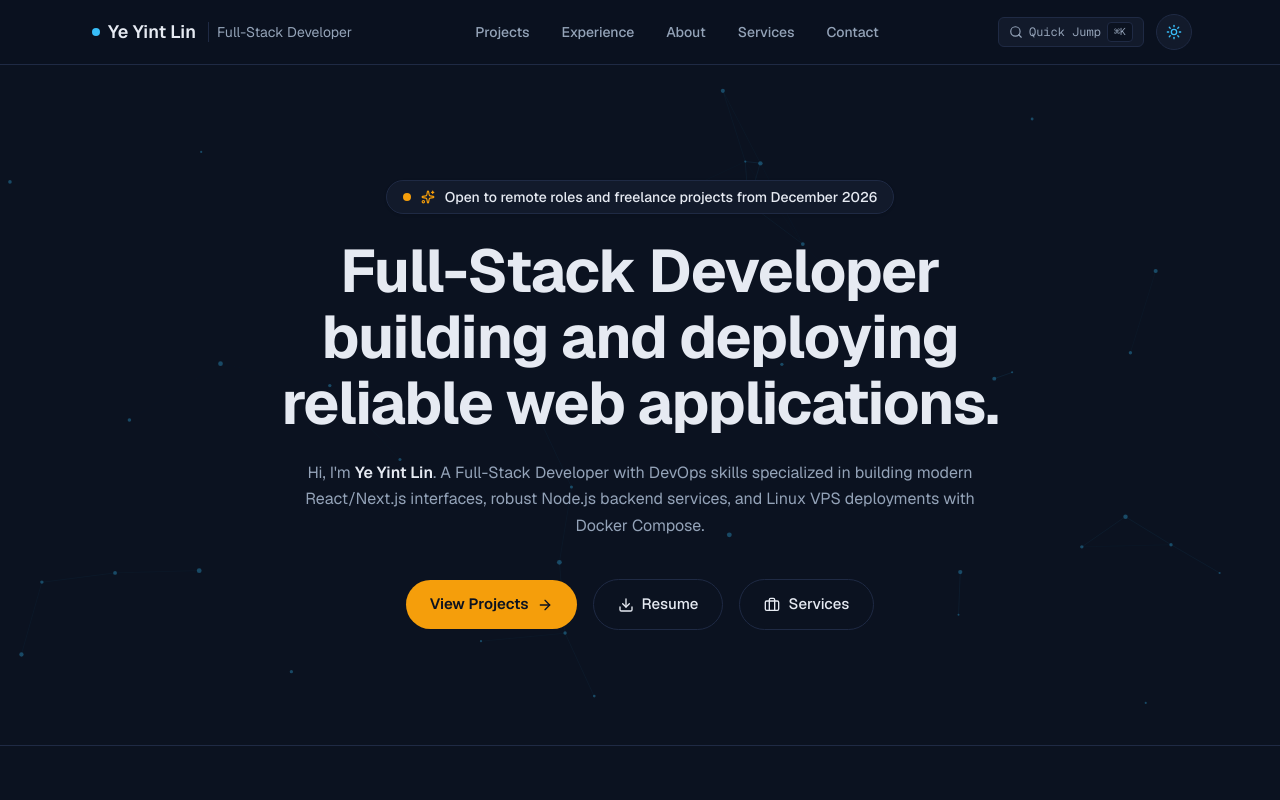
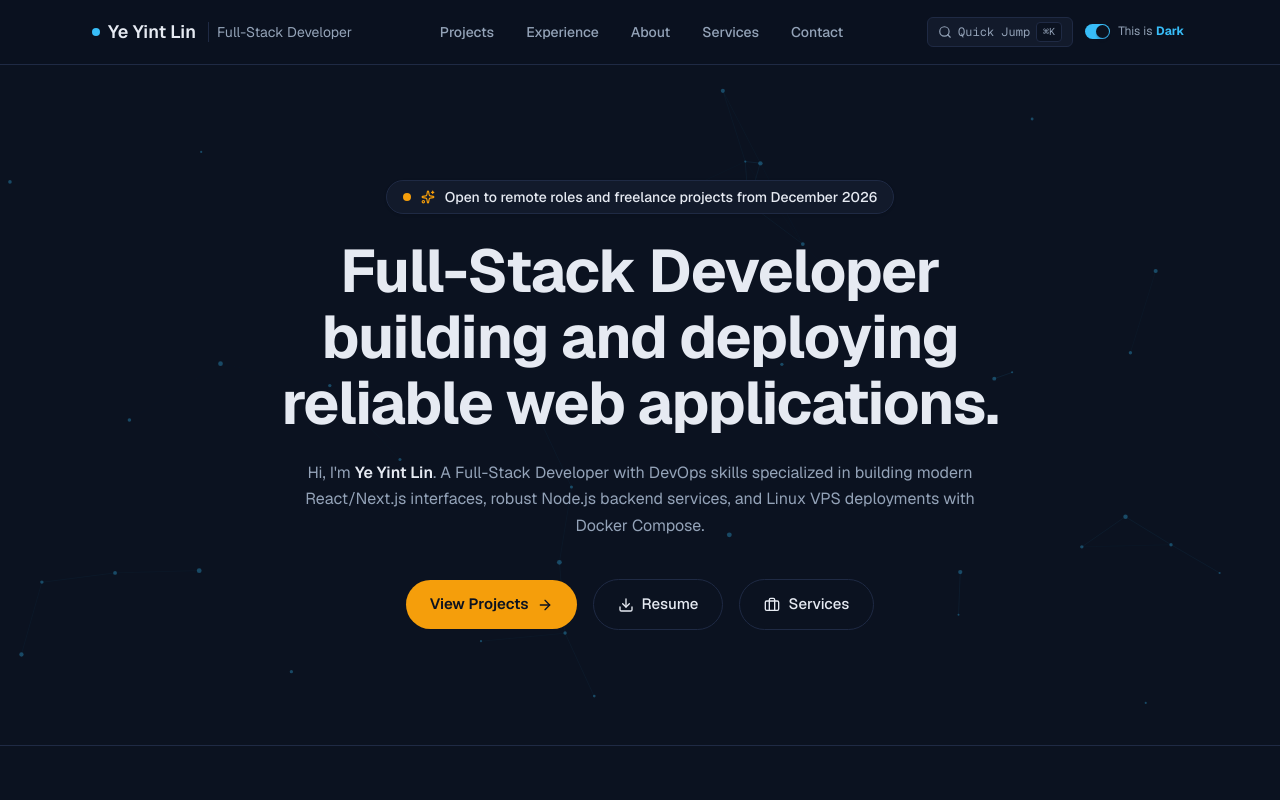
Before and after one commit to YeYintLin/my_porfolio, a Next.js app: page / in a window 1280 px wide. Shown: the top 800 px of the page. Built offline with nearby package versions, Linux system fonts and the light colour scheme.

Commit message:
feat(theme): integrate Uiverse 3D sliding toggle with 'This is Light' and 'This is Dark' states

```diff
--- a/src/app/globals.css
+++ b/src/app/globals.css
@@ -253,6 +253,136 @@ html:not(.dark) {
   pointer-events: none !important;
 }
 
+/* From Uiverse.io by Bodyhc (Adapted for Light / Dark Theme) */
+.checkbox-wrapper-35 .switch {
+  display: none;
+}
+
+.checkbox-wrapper-35 .switch + label {
+  -webkit-box-align: center;
+  -webkit-align-items: center;
+  -ms-flex-align: center;
+  align-items: center;
+  color: var(--muted);
+  cursor: pointer;
+  display: -webkit-box;
+  display: -webkit-flex;
+  display: -ms-flexbox;
+  display: flex;
+  font-family: var(--font-sans), 'Helvetica Neue', Helvetica, Arial, sans-serif;
+  font-size: 12px;
+  line-height: 15px;
+  position: relative;
+  -webkit-user-select: none;
+  -moz-user-select: none;
+  -ms-user-select: none;
+  user-select: none;
+}
+
+.checkbox-wrapper-35 .switch + label::before,
+.checkbox-wrapper-35 .switch + label::after {
+  content: '';
+  display: block;
+}
+
+.checkbox-wrapper-35 .switch + label::before {
+  background-color: var(--border);
+  border-radius: 500px;
+  height: 15px;
+  margin-right: 8px;
+  -webkit-transition: background-color 0.15s ease-out;
+  transition: background-color 0.15s ease-out;
+  width: 25px;
+}
+
+.checkbox-wrapper-35 .switch + label::after {
+  background-color: var(--text);
+  border-radius: 13px;
+  box-shadow: 0 3px 1px 0 rgba(37, 34, 71, 0.05), 0 2px 2px 0 rgba(37, 34, 71, 0.1), 0 3px 3px 0 rgba(37, 34, 71, 0.05);
+  height: 13px;
+  left: 1px;
+  position: absolute;
+  top: 1px;
+  -webkit-transition: -webkit-transform 0.15s ease-out;
+  transition: -webkit-transform 0.15s ease-out;
+  transition: transform 0.15s ease-out;
+  transition: transform 0.15s ease-out, -webkit-transform 0.15s ease-out;
+  width: 13px;
+}
+
+.checkbox-wrapper-35 .switch + label .switch-x-text {
+  display: block;
+  margin-right: .3em;
+  color: var(--muted);
+}
+
+.checkbox-wrapper-35 .switch + label .switch-x-toggletext {
+  display: block;
+  font-weight: bold;
+  height: 15px;
+  overflow: hidden;
+  position: relative;
+  width: 36px;
+}
+
+.checkbox-wrapper-35 .switch + label .switch-x-unchecked,
+.checkbox-wrapper-35 .switch + label .switch-x-checked {
+  left: 0;
+  position: absolute;
+  top: 0;
+  -webkit-transition: opacity 0.15s ease-out, -webkit-transform 0.15s ease-out;
+  transition: opacity 0.15s ease-out, -webkit-transform 0.15s ease-out;
+  transition: transform 0.15s ease-out, opacity 0.15s ease-out;
+  transition: transform 0.15s ease-out, opacity 0.15s ease-out, -webkit-transform 0.15s ease-out;
+}
+
+.checkbox-wrapper-35 .switch + label .switch-x-unchecked {
+  opacity: 1;
+  -webkit-transform: none;
+  transform: none;
+  color: var(--cta);
+}
+
+.checkbox-wrapper-35 .switch + label .switch-x-checked {
+  opacity: 0;
+  -webkit-transform: translate3d(0, 100%, 0);
+  transform: translate3d(0, 100%, 0);
+  color: var(--accent);
+}
+
+.checkbox-wrapper-35 .switch + label .switch-x-hiddenlabel {
+  position: absolute;
+  visibility: hidden;
+}
+
+.checkbox-wrapper-35 .switch:checked + label::before {
+  background-color: var(--accent);
+}
+
+.checkbox-wrapper-35 .switch:checked + label::after {
+  -webkit-transform: translate3d(10px, 0, 0);
+  transform: translate3d(10px, 0, 0);
+  background-color: #0B1220;
+}
+
+.checkbox-wrapper-35 .switch:checked + label .switch-x-unchecked {
+  opacity: 0;
+  -webkit-transform: translate3d(0, -100%, 0);
+  transform: translate3d(0, -100%, 0);
+}
+
+.checkbox-wrapper-35 .switch:checked + label .switch-x-checked {
+  opacity: 1;
+  -webkit-transform: none;
+  transform: none;
+}
+
+.checkbox-wrapper-35 .switch:focus-visible + label {
+  outline: 2px solid var(--accent);
+  outline-offset: 3px;
+  border-radius: 4px;
+}
+
 /* Respect user's motion preferences */
 @media (prefers-reduced-motion: reduce) {
   *,
--- a/src/components/ThemeToggle.tsx
+++ b/src/components/ThemeToggle.tsx
@@ -1,7 +1,6 @@
 "use client";
 
 import { useEffect, useState } from "react";
-import { Sun, Moon } from "lucide-react";
 
 export default function ThemeToggle() {
   const [isDark, setIsDark] = useState<boolean>(true);
@@ -14,7 +13,20 @@ export default function ThemeToggle() {
       setIsDark(darkActive);
       setMounted(true);
     }, 0);
-    return () => clearTimeout(timer);
+
+    // Keep synchronized if theme is toggled by other triggers (e.g. Command Palette)
+    const observer = new MutationObserver(() => {
+      setIsDark(document.documentElement.classList.contains("dark"));
+    });
+    observer.observe(document.documentElement, {
+      attributes: true,
+      attributeFilter: ["class"],
+    });
+
+    return () => {
+      clearTimeout(timer);
+      observer.disconnect();
+    };
   }, []);
 
   const toggleTheme = () => {
@@ -30,29 +42,38 @@ export default function ThemeToggle() {
     }
   };
 
-  // Render a clean accessible placeholder before mounting to avoid layout shifts
+  // Render a clean placeholder before mounting to avoid layout shifts
   if (!mounted) {
     return (
-      <div
-        className="w-9 h-9 rounded-full border border-[var(--border)] bg-[var(--surface)] opacity-50"
-        aria-hidden="true"
-      />
+      <div className="checkbox-wrapper-35 opacity-0 pointer-events-none flex items-center h-6" aria-hidden="true">
+        <span className="text-xs font-sans">This is Dark</span>
+      </div>
     );
   }
 
   return (
-    <button
-      onClick={toggleTheme}
-      type="button"
-      className="w-9 h-9 rounded-full flex items-center justify-center border border-[var(--border)] bg-[var(--surface)] text-[var(--muted)] hover:text-[var(--text)] hover:border-[var(--accent)] transition-colors"
-      aria-label={isDark ? "Switch to light theme" : "Switch to dark theme"}
-      title={isDark ? "Switch to light theme" : "Switch to dark theme"}
-    >
-      {isDark ? (
-        <Sun className="w-4 h-4 text-[var(--accent)]" aria-hidden="true" />
-      ) : (
-        <Moon className="w-4 h-4 text-[var(--accent)]" aria-hidden="true" />
-      )}
-    </button>
+    <div className="checkbox-wrapper-35 flex items-center">
+      <input
+        value="theme"
+        name="theme-switch"
+        id="theme-switch"
+        type="checkbox"
+        className="switch"
+        checked={isDark}
+        onChange={toggleTheme}
+        aria-label={isDark ? "Switch to light theme" : "Switch to dark theme"}
+      />
+      <label htmlFor="theme-switch">
+        <span className="switch-x-text">This is </span>
+        <span className="switch-x-toggletext">
+          <span className="switch-x-unchecked">
+            <span className="switch-x-hiddenlabel">Theme: </span>Light
+          </span>
+          <span className="switch-x-checked">
+            <span className="switch-x-hiddenlabel">Theme: </span>Dark
+          </span>
+        </span>
+      </label>
+    </div>
   );
 }
```
